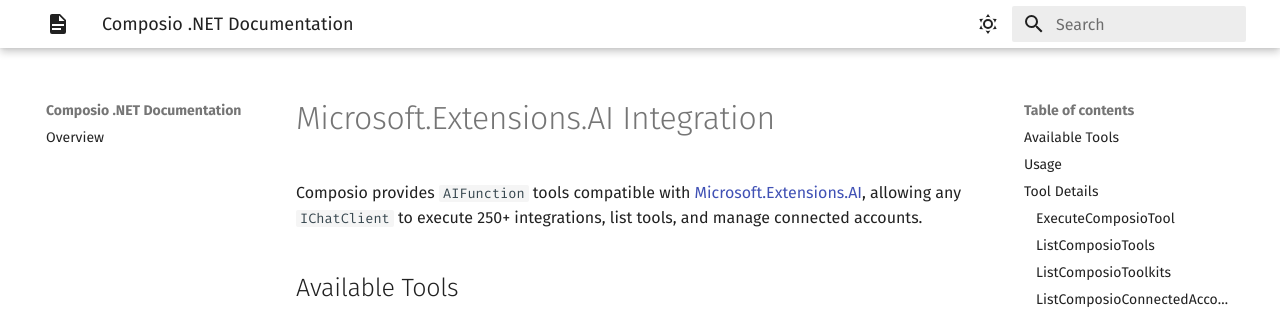
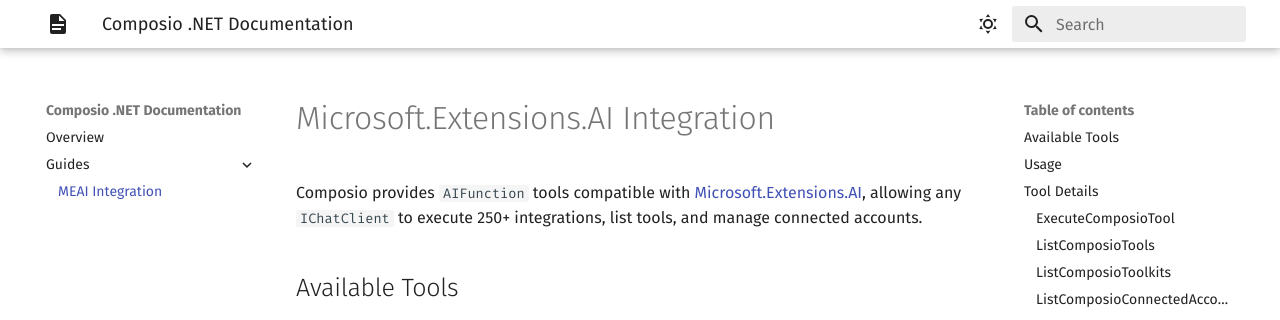
Before and after one commit to tryAGI/Composio, an MkDocs documentation site: the page built from docs/guides/meai.md, in a window 1280 px wide. Shown: the top 320 px of the page. Built offline with MkDocs 1.6.1 and Material for MkDocs 9.7.7, drawn with Linux system fonts in a browser that asks for light colours; the version menu is left out.

Commit message:
Add MEAI guide to mkdocs.yml nav
Co-Authored-By: Claude Opus 4.6 <noreply@anthropic.com>

```diff
--- a/mkdocs.yml
+++ b/mkdocs.yml
@@ -1,6 +1,8 @@
 site_name: Composio .NET Documentation
 nav:
 - Overview: index.md
+- Guides:
+  - MEAI Integration: guides/meai.md
 # EXAMPLES:START
 # EXAMPLES:END
 
```
